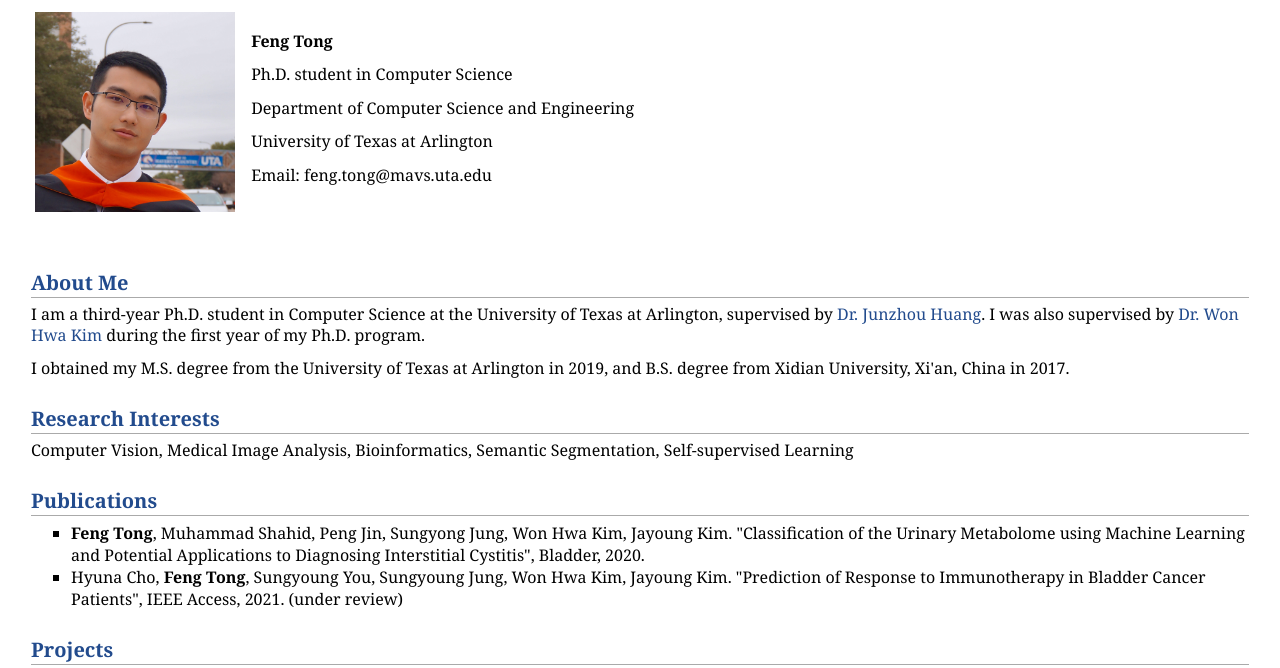
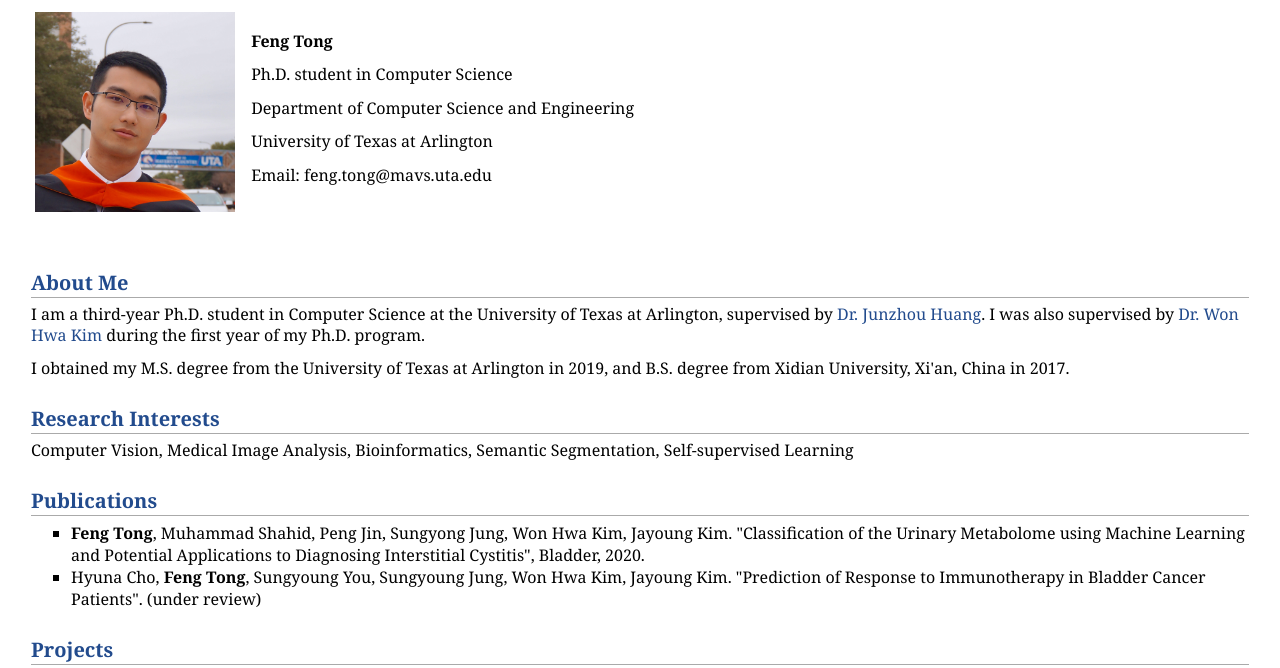
Before and after one commit to tongfeng03/tongfeng03.github.io, a plain HTML site: page index.html in a window 1280 px wide. Shown: the part 66-734 px from the top of the page. Drawn offline with Linux system fonts and the light colour scheme.

Commit message:
Update index.html

```diff
--- a/index.html
+++ b/index.html
@@ -68,7 +68,7 @@
 
     <tr><td><li><b>Feng Tong</b>, Muhammad Shahid, Peng Jin, Sungyong Jung, Won Hwa Kim, Jayoung Kim. "Classification of the Urinary Metabolome using Machine Learning and Potential Applications to Diagnosing Interstitial Cystitis", Bladder, 2020.</li></td></tr>
 
-    <tr><td><li>Hyuna Cho, <b>Feng Tong</b>, Sungyoung You, Sungyoung Jung, Won Hwa Kim, Jayoung Kim. "Prediction of Response to Immunotherapy in Bladder Cancer Patients", IEEE Access, 2021. (under review)</li></td></tr>
+    <tr><td><li>Hyuna Cho, <b>Feng Tong</b>, Sungyoung You, Sungyoung Jung, Won Hwa Kim, Jayoung Kim. "Prediction of Response to Immunotherapy in Bladder Cancer Patients". (under review)</li></td></tr>
 
 </ul>
 
```
